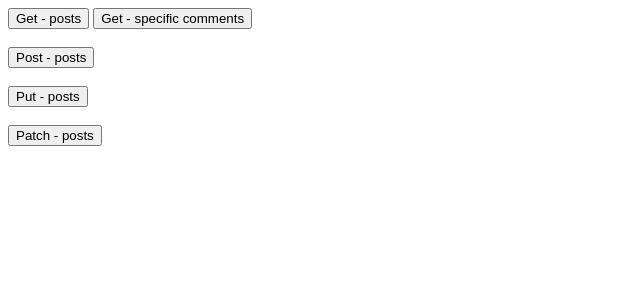
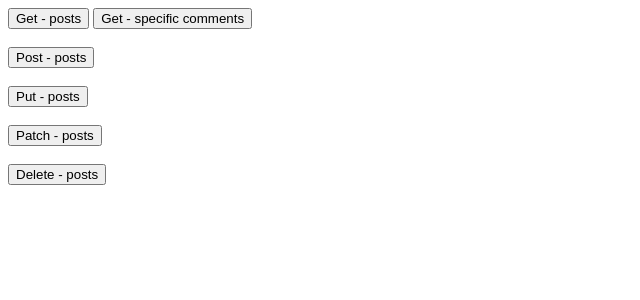
Before and after one commit to jeroenouw/AngularREST, an Angular app: page / in a window 1280 px wide. Shown: the top 300 px of the page, without its empty margins (0-640 px from the left). Built offline with nearby package versions, Linux system fonts and the light colour scheme.

Commit message:
Delete example

```diff
--- a/src/app/rest-observable/rest-observable.component.html
+++ b/src/app/rest-observable/rest-observable.component.html
@@ -20,3 +20,6 @@
 {{patchPosts}}
 
 <br /><br />
+
+<button (click)="onDeletePosts()">Delete - posts</button>
+{{deletePosts}}
--- a/src/app/rest-observable/rest-observable.component.ts
+++ b/src/app/rest-observable/rest-observable.component.ts
@@ -11,6 +11,7 @@ export class RestObservableComponent implements OnInit {
   postPosts: string;
   putPosts: string;
   patchPosts: string;
+  deletePosts: string;
 
   errorMessage: string;
 
@@ -68,4 +69,14 @@ export class RestObservableComponent implements OnInit {
       );
   }
 
+  // DELETE
+  onDeletePosts() {
+    this.roservice.deletePosts()
+      .subscribe(
+        data => this.deletePosts = JSON.stringify(data),
+        error => this.errorMessage = <any>error,
+        () => console.log("Delete post finished")
+      );
+  }
+
 }
--- a/src/app/rest-observable/rest-observable.service.ts
+++ b/src/app/rest-observable/rest-observable.service.ts
@@ -1,5 +1,5 @@
 import { Injectable } from '@angular/core';
-import { Http, Response, Headers, RequestOptions, URLSearchParams } from '@angular/http';
+import { Http, Response, Headers, RequestOptions } from '@angular/http';
 import { Observable } from 'rxjs/Observable';
 
 import 'rxjs/add/operator/catch';
@@ -66,8 +66,16 @@ export class RestObservableService {
   patchPosts(param: any): Observable<any> {
     let body = JSON.stringify(param);
     return this.http
-        .patch(this.baseUrl + '/posts/2', body, this.options)
-        .map(this.extractData)
-        .catch(this.handleError);
-    }
+      .patch(this.baseUrl + '/posts/2', body, this.options)
+      .map(this.extractData)
+      .catch(this.handleError);
+  }
+
+  // DELETE
+  deletePosts(): Observable<any> {
+    return this.http
+      .delete(this.baseUrl + "/posts/1", this.options)
+      .map(this.extractData)
+      .catch(this.handleError);
+  }
 }
```
